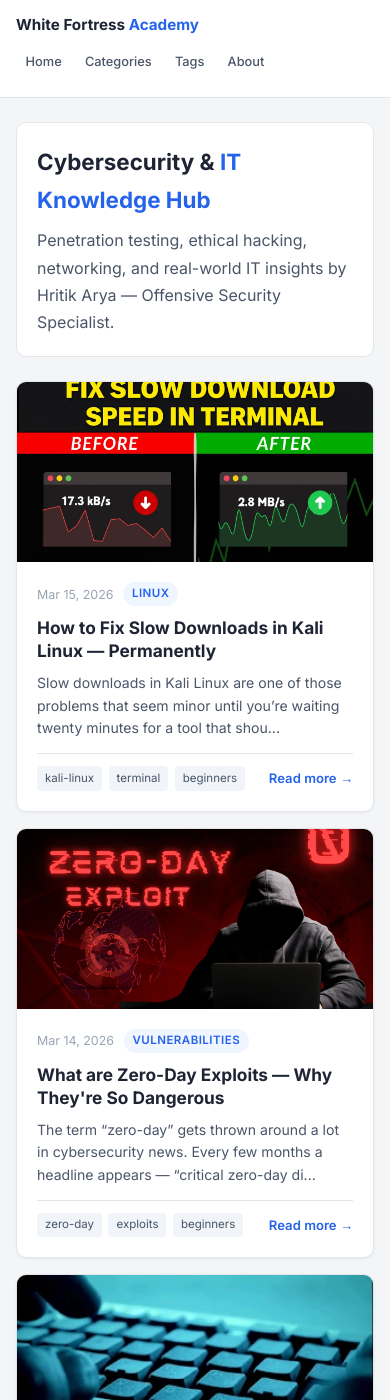
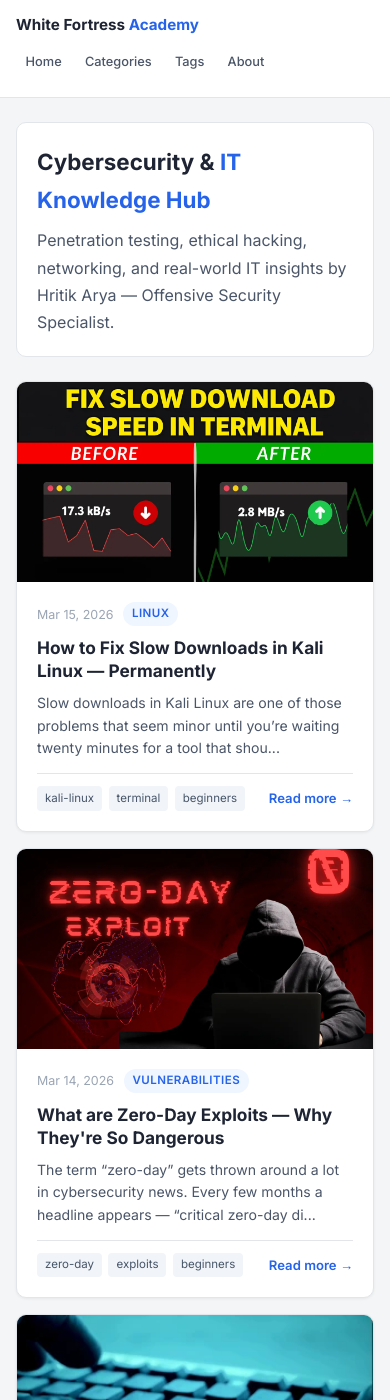
Before and after one commit to whitefortressacademysh-cloud/blog.whitefortress.in, a Jekyll site: the page built from index.md, in a window 390 px wide and 1400 px high. Built offline with Jekyll 4.4.1, drawn with Linux system fonts in a browser that asks for light colours.

Commit message:
Update style.css

```diff
--- a/assets/css/style.css
+++ b/assets/css/style.css
@@ -194,7 +194,7 @@ body {
   .home-hero { padding: 1.25rem; margin-bottom: 1.5rem; }
   .home-hero h1 { font-size: 1.4rem; }
   .posts-grid { grid-template-columns: 1fr; gap: 1rem; }
-  .post-card-image { height: 180px; }
+  .post-card-image { width: 100%; height: 200px; object-fit: cover; display: block; }
   .post-cover-image { height: 220px; }
   .newsletter-section { flex-direction: column; padding: 1.25rem; }
   .newsletter-form { flex-direction: column; width: 100%; }
```
